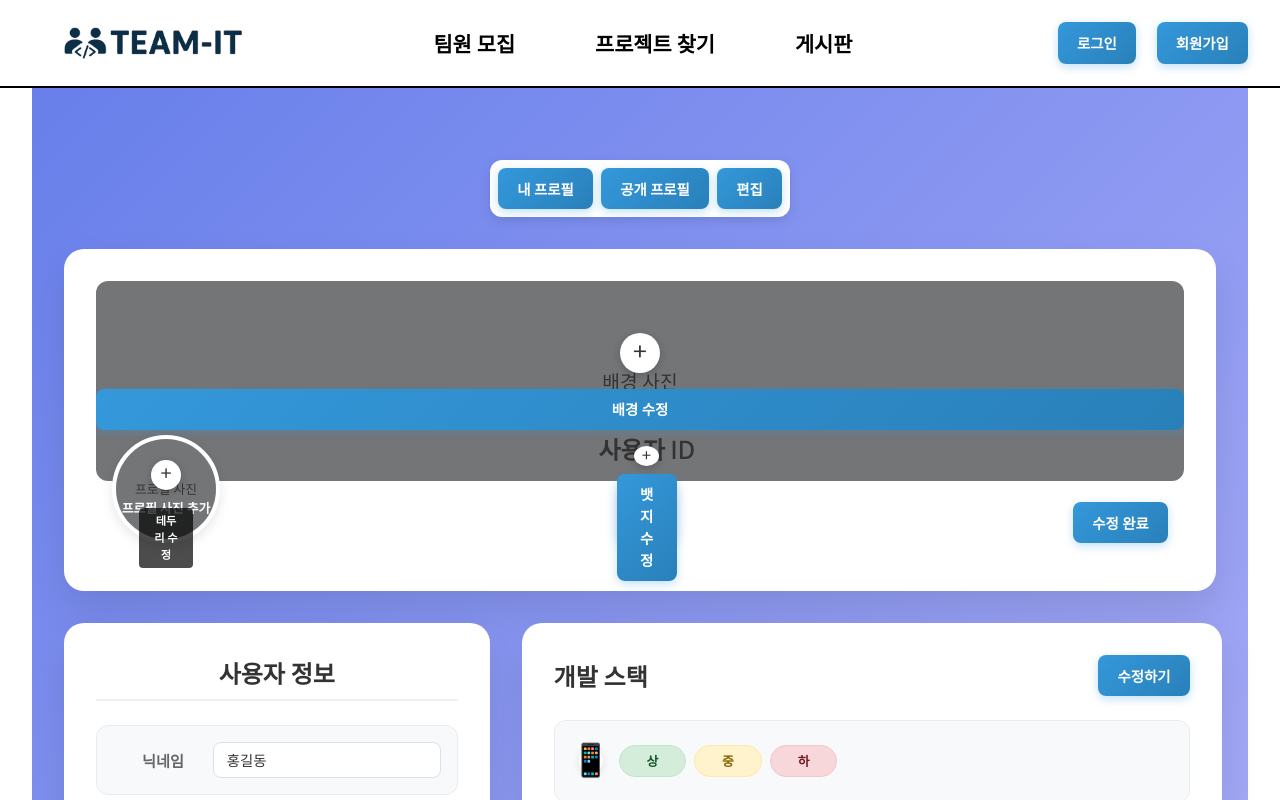
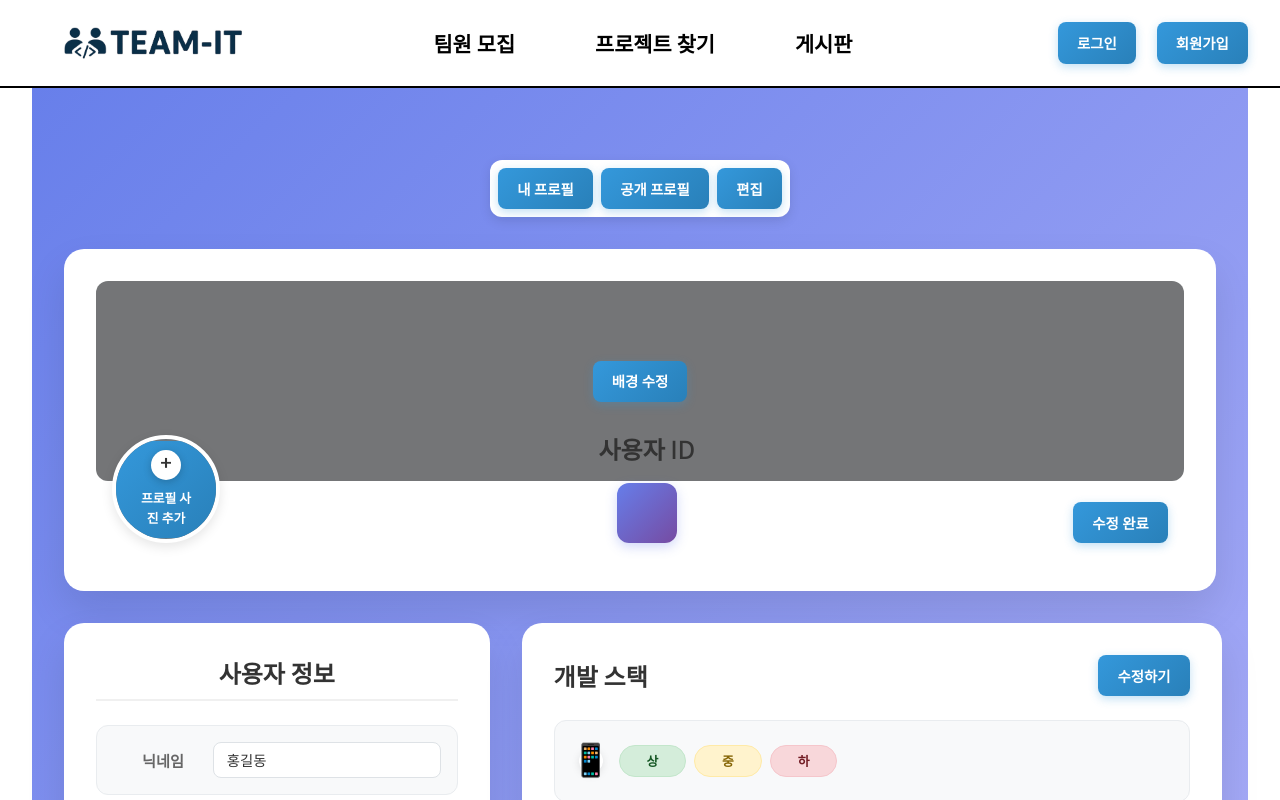
Before and after one commit to CROM-IDLE-CROMI/Team-IT-FE, a React (Vite) app: page /Mypage in a window 1280 px wide. Both pictures are taken after a click on the button "프로필 편집". Shown: the top 800 px of the page. Built offline with nearby package versions, Linux system fonts and the light colour scheme.

Commit message:
Feat: 마이페이지 프로필, 배경 수정시 기본이미지 제공

```diff
--- a/src/components/MyPageDetail/EditProfile.css
+++ b/src/components/MyPageDetail/EditProfile.css
@@ -786,3 +786,88 @@
     display: none;
   }
 }
+
+/* ===== 기본으로 되돌리기 버튼 스타일 ===== */
+.edit-buttons {
+  display: flex;
+  flex-direction: column;
+  gap: 0.5rem;
+  align-items: center;
+}
+
+.reset-btn {
+  background: #dc3545;
+  color: white;
+  border: none;
+  padding: 0.5rem 1rem;
+  border-radius: 6px;
+  font-size: 0.9rem;
+  cursor: pointer;
+  transition: all 0.2s ease;
+  white-space: nowrap;
+}
+
+.reset-btn:hover {
+  background: #c82333;
+  transform: translateY(-1px);
+}
+
+.photo-buttons {
+  display: flex;
+  flex-direction: column;
+  gap: 0.5rem;
+  align-items: center;
+}
+
+.add-photo-btn {
+  background: transparent;
+  border: none;
+  cursor: pointer;
+  display: flex;
+  flex-direction: column;
+  align-items: center;
+  gap: 0.5rem;
+  padding: 0.5rem;
+  border-radius: 8px;
+  transition: all 0.2s ease;
+}
+
+.add-photo-btn:hover {
+  background: rgba(255, 255, 255, 0.1);
+}
+
+.reset-photo-btn {
+  background: #dc3545;
+  color: white;
+  border: none;
+  padding: 0.4rem 0.8rem;
+  border-radius: 6px;
+  font-size: 0.8rem;
+  cursor: pointer;
+  transition: all 0.2s ease;
+  white-space: nowrap;
+}
+
+.reset-photo-btn:hover {
+  background: #c82333;
+  transform: translateY(-1px);
+}
+
+/* 반응형 디자인 */
+@media (max-width: 768px) {
+  .edit-buttons {
+    flex-direction: row;
+    gap: 0.5rem;
+  }
+
+  .photo-buttons {
+    flex-direction: row;
+    gap: 0.5rem;
+  }
+
+  .reset-btn,
+  .reset-photo-btn {
+    font-size: 0.8rem;
+    padding: 0.4rem 0.8rem;
+  }
+}
--- a/src/components/MyPageDetail/EditProfile.tsx
+++ b/src/components/MyPageDetail/EditProfile.tsx
@@ -1,6 +1,7 @@
 import React, { useState, useRef } from "react";
 import "./EditProfile.css";
 import AwardHistoryPopup from "./AwardHistoryPopup";
+import { getCurrentUser, getCurrentUserNickname } from "../../utils/authUtils";
 
 interface Award {
   id: string;
@@ -35,7 +36,7 @@ export default function EditProfile({ profileData, onSave }: Props) {
   const [backgroundImage, setBackgroundImage] = useState<string | null>(profileData.backgroundImage);
   const [showAwardPopup, setShowAwardPopup] = useState(false);
   const [formData, setFormData] = useState({
-    nickname: profileData.nickname,
+    nickname: getCurrentUserNickname() || profileData.nickname,
     birthDate: profileData.birthDate,
     organization: profileData.organization,
     email: profileData.email,
@@ -74,6 +75,14 @@ export default function EditProfile({ profileData, onSave }: Props) {
         }
       };
       reader.readAsDataURL(file);
+    }
+  };
+
+  const handleResetToDefault = (type: 'profile' | 'background') => {
+    if (type === 'profile') {
+      setProfileImage(null);
+    } else {
+      setBackgroundImage(null);
     }
   };
 
@@ -136,9 +145,21 @@ export default function EditProfile({ profileData, onSave }: Props) {
               배경 사진
             </div>
           )}
-          <div className="edit-overlay always-visible" onClick={handleBackgroundImageClick}>
-            <div className="edit-icon">+</div>
-            <button className="edit-btn" type="button">배경 수정</button>
+          <div className="edit-overlay always-visible">
+            <div className="edit-buttons">
+              <button className="edit-btn" type="button" onClick={handleBackgroundImageClick}>
+                배경 수정
+              </button>
+              {backgroundImage && (
+                <button
+                  className="reset-btn"
+                  type="button"
+                  onClick={() => handleResetToDefault('background')}
+                >
+                  기본으로 되돌리기
+                </button>
+              )}
+            </div>
           </div>
           <input
             type="file"
@@ -162,11 +183,22 @@ export default function EditProfile({ profileData, onSave }: Props) {
                 </div>
               )}
               <div className="add-photo-overlay always-visible">
-                <div className="add-icon">+</div>
-                <span className="add-text">프로필 사진 추가</span>
+                <div className="photo-buttons">
+                  <button className="add-photo-btn" onClick={handleProfileImageClick}>
+                    <div className="add-icon">+</div>
+                    <span className="add-text">프로필 사진 추가</span>
+                  </button>
+                  {profileImage && (
+                    <button
+                      className="reset-photo-btn"
+                      onClick={() => handleResetToDefault('profile')}
+                    >
+                      기본으로 되돌리기
+                    </button>
+                  )}
+                </div>
               </div>
             </div>
-            <div className="border-edit-label always-visible">테두리 수정</div>
             <input
               type="file"
               ref={fileInputRef}
@@ -178,12 +210,8 @@ export default function EditProfile({ profileData, onSave }: Props) {
 
           {/* 사용자 ID와 뱃지 */}
           <div className="user-info">
-            <span className="user-id">사용자 ID</span>
+            <span className="user-id">{getCurrentUser() || "사용자 ID"}</span>
             <div className="user-badge">
-              <div className="badge-edit-overlay always-visible">
-                <div className="badge-icon">+</div>
-                <button className="badge-edit-btn">뱃지 수정</button>
-              </div>
             </div>
           </div>
 
--- a/src/components/MyPageDetail/PublicProfile.tsx
+++ b/src/components/MyPageDetail/PublicProfile.tsx
@@ -1,6 +1,7 @@
 import "./PublicProfile.css";
 import { useNavigate } from "react-router-dom";
 import { techStacksInit } from "../../styles/TechStack";
+import { getCurrentUser, getCurrentUserNickname } from "../../utils/authUtils";
 
 interface Award {
   id: string;
@@ -66,7 +67,7 @@ export default function PublicProfile({ profileData }: Props) {
 
           {/* 사용자 ID와 뱃지 */}
           <div className="user-info">
-            <span className="user-id">사용자 ID</span>
+            <span className="user-id">{getCurrentUser() || "사용자 ID"}</span>
             <div className="user-badge">
               <div className="badge-placeholder"></div>
             </div>
@@ -88,7 +89,7 @@ export default function PublicProfile({ profileData }: Props) {
             <div className="info-list">
               <div className="info-item">
                 <span className="info-label">닉네임</span>
-                <span className="info-value">{profileData.nickname}</span>
+                <span className="info-value">{getCurrentUserNickname() || profileData.nickname}</span>
               </div>
               <div className="info-item">
                 <span className="info-label">생년월일</span>
--- a/src/components/MyPageDetail/ViewProfile.tsx
+++ b/src/components/MyPageDetail/ViewProfile.tsx
@@ -2,6 +2,7 @@ import "./ViewProfile.css";
 import { useNavigate } from "react-router-dom";
 import { techStacksInit } from "../../styles/TechStack";
 import AwardHistoryPopup from "./AwardHistoryPopup";
+import { getCurrentUser, getCurrentUserNickname } from "../../utils/authUtils";
 import { useState } from "react";
 
 interface Award {
@@ -75,10 +76,7 @@ export default function ViewProfile({ onEdit, profileData, onUpdateAwards, onEdi
 
           {/* 사용자 ID와 뱃지 */}
           <div className="user-info">
-            <span className="user-id">사용자 ID</span>
-            <div className="user-badge">
-              <div className="badge-placeholder"></div>
-            </div>
+            <span className="user-id">{getCurrentUser() || "사용자 ID"}</span>
           </div>
 
           {/* 프로필 편집 버튼 */}
@@ -97,7 +95,7 @@ export default function ViewProfile({ onEdit, profileData, onUpdateAwards, onEdi
             <div className="info-list">
               <div className="info-item">
                 <span className="info-label">닉네임</span>
-                <span className="info-value">{profileData.nickname}</span>
+                <span className="info-value">{getCurrentUserNickname() || profileData.nickname}</span>
               </div>
               <div className="info-item">
                 <span className="info-label">생년월일</span>
--- a/src/utils/authUtils.ts
+++ b/src/utils/authUtils.ts
@@ -64,6 +64,55 @@ export const getCurrentUser = (): string | null => {
 };
 
 /**
+ * 현재 로그인된 사용자의 닉네임 반환
+ * - JWT 토큰이 있으면 decode해서 nickname 반환
+ * - 없으면 localStorage의 userData에서 name 반환
+ */
+export const getCurrentUserNickname = (): string | null => {
+  // 1. JWT 기반 (백엔드 연동 후)
+  const token = localStorage.getItem("accessToken");
+  if (token) {
+    try {
+      const decoded = jwtDecode<DecodedToken & { nickname?: string }>(token);
+      return decoded.nickname || null;
+    } catch (e) {
+      console.error("토큰 decode 실패:", e);
+      return null;
+    }
+  }
+
+  // 2. currentUserId로 userData 찾기
+  const currentUserId = localStorage.getItem("currentUserId");
+  if (currentUserId) {
+    try {
+      const userData = JSON.parse(localStorage.getItem(currentUserId) || "");
+      if (userData && userData.name) {
+        return userData.name;
+      }
+    } catch {
+      // JSON 파싱 실패 시 무시
+    }
+  }
+
+  // 3. 프론트 전용 fallback
+  const keys = Object.keys(localStorage);
+  for (const key of keys) {
+    if (key !== "isLoggedIn" && key !== "IsLoggedIn" && key !== "currentUserId") {
+      try {
+        const userData = JSON.parse(localStorage.getItem(key) || "");
+        if (userData && userData.name) {
+          return userData.name;
+        }
+      } catch {
+        // JSON 파싱 실패 시 무시
+      }
+    }
+  }
+
+  return null;
+};
+
+/**
  * 인증이 필요한 동작을 실행하는 헬퍼
  * - 로그인 안 되어 있으면 경고 후 종료
  * - 로그인 되어 있으면 callback 실행
```
